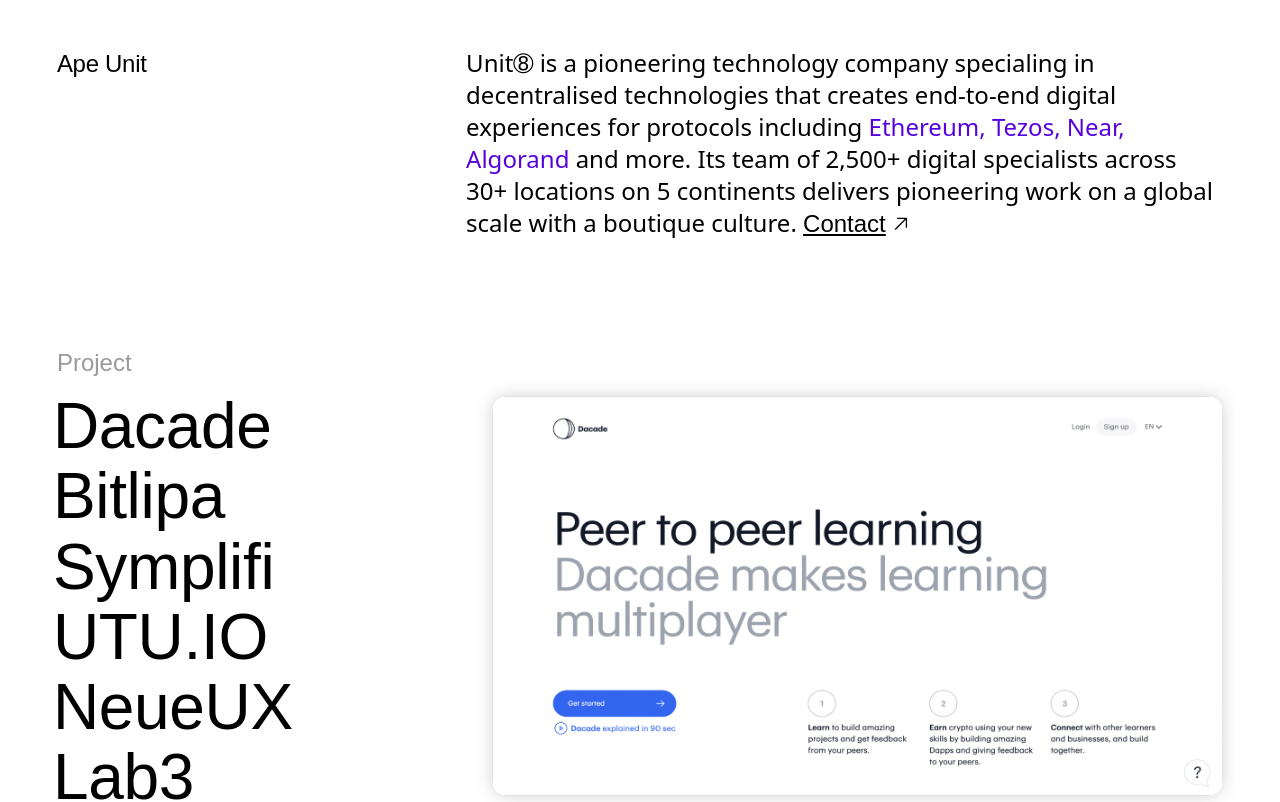
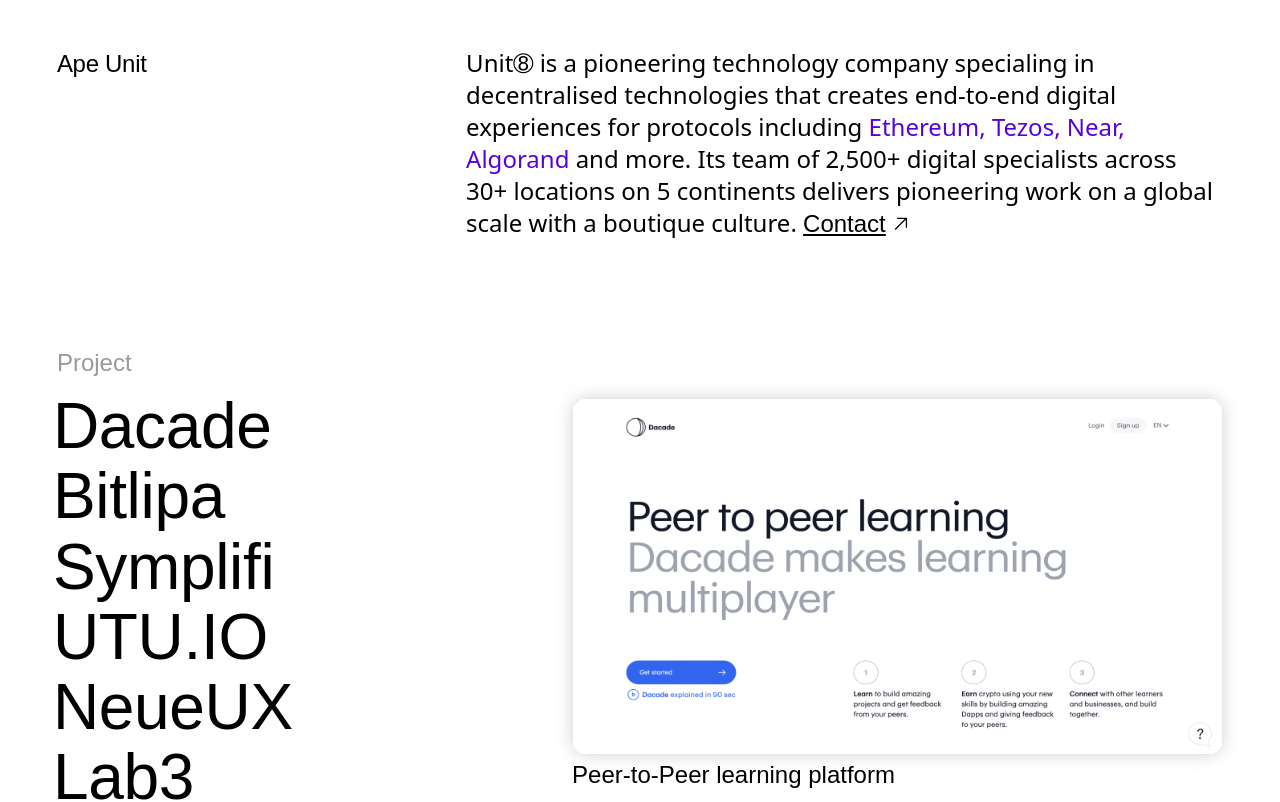
Before and after one commit to TheGymRwanda/unit8-maroon, a Next.js app: page / in a window 1280 px wide. Shown: the top 802 px of the page. Built offline with nearby package versions, Linux system fonts and the light colour scheme.

Commit message:
Feat: Change the image position

```diff
--- a/components/section/Project.jsx
+++ b/components/section/Project.jsx
@@ -46,7 +46,7 @@ export default function Project() {
             </li>
           ))}
         </ul>
-        <div className="hidden flex-col justify-center xl:flex">
+        <div className="hidden flex-col justify-center xl:flex pb-10">
           <img
             className="project__image h-111 w-202.75 rounded-2xl"
             src="/assets/images/project-sample.png"
--- a/tailwind.config.js
+++ b/tailwind.config.js
@@ -115,7 +115,7 @@ module.exports = {
           '87.5': '21.875rem',      //350px
           '47.75': '11.938rem',     //191px
           '111': '27.75rem',        //444px
-          '202.75': '45.688rem',    //811px
+          '202.75': '40.688rem',    //811px
           '2.715': '0.679rem',      //10.86px
           "fit":"fit-content",
           "11.5/12" : "91%",        // width on desktop
```
